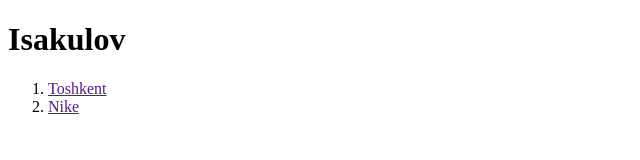
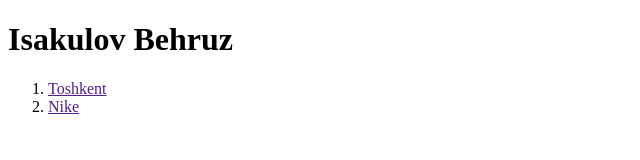
Before and after one commit to IsakulovBehruz/IsakulovBehruz.github.io, a plain HTML site: page index.html in a window 1280 px wide. Shown: the whole page, without its empty margins (0-640 px from the left). Drawn offline with Linux system fonts and the light colour scheme.

Commit message:
Update index.html

```diff
--- a/index.html
+++ b/index.html
@@ -8,7 +8,7 @@
 </head>
 <body>
 
-<h1> Isakulov</h1>
+<h1>Isakulov Behruz</h1>
 <ol type="1">
     <li><a href="">Toshkent</a></li>
     <li><a href="">Nike</a></li>
```
